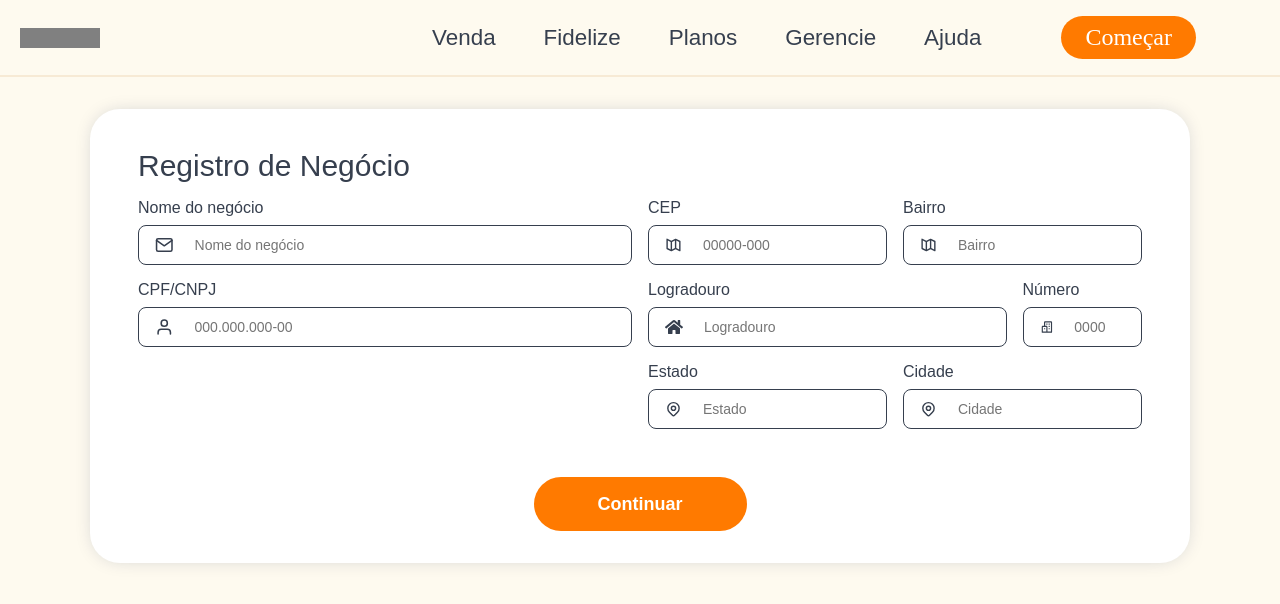
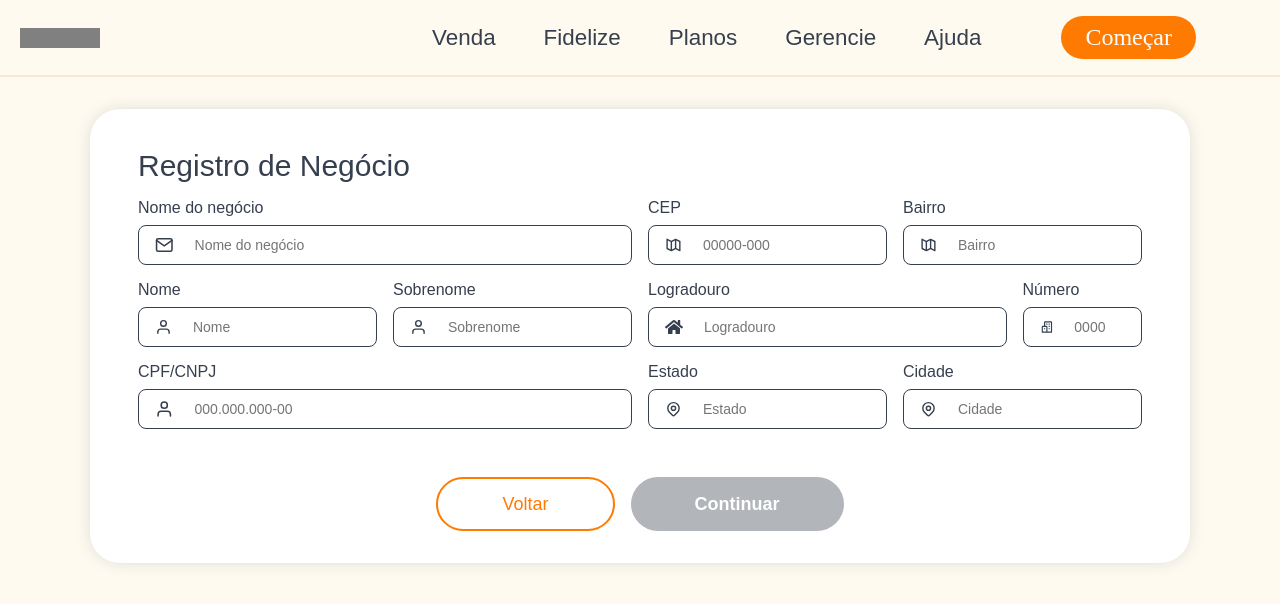
Before and after one commit to VictorCampelo/potty-dashboard, a Next.js app: page /business-register in a window 1280 px wide. Shown: the top 604 px of the page. Built offline with nearby package versions, Linux system fonts and the light colour scheme.

Commit message:
feat: Melhorado o layout do fluxo de cadastro de negócio

```diff
--- a/src/pages/business-register/index.tsx
+++ b/src/pages/business-register/index.tsx
@@ -22,6 +22,8 @@ import { SubmitHandler, useForm } from 'react-hook-form'
 import { yupResolver } from '@hookform/resolvers/yup'
 
 type bussinesRegisterFormData = {
+  firstName: string
+  lastName: string
   businessName: string
   cpfCnpj: string
   businessState: string
@@ -33,6 +35,8 @@ type bussinesRegisterFormData = {
 }
 
 const bussinesRegisterFormSchema = yup.object().shape({
+  firstName: yup.string().required('Primeiro nome obrigatório'),
+  lastName: yup.string().required('Último nome obrigatório'),
   businessName: yup.string().required('Nome do negócio obrigatório'),
   cpfCnpj: yup
     .string()
@@ -55,7 +59,8 @@ const BusinessRegister = () => {
     register,
     handleSubmit,
     formState: { errors, isSubmitting },
-    getValues
+    getValues,
+    watch
   } = useForm({
     resolver: yupResolver(bussinesRegisterFormSchema)
   })
@@ -63,6 +68,8 @@ const BusinessRegister = () => {
   const handleContinueRegister: SubmitHandler<bussinesRegisterFormData> =
     async (values, event) => {
       const store = {
+        firstName: values.firstName,
+        lastName: values.lastName,
         name: values.businessName,
         cpfCnpj: values.cpfCnpj,
         address: `${values.publicPlace}, n° ${values.number}, ${values.district}, CEP: ${values.cep}`,
@@ -97,6 +104,25 @@ const BusinessRegister = () => {
                   {...register('businessName')}
                   textError={errors.businessName?.message}
                   error={errors.businessName}
+                />
+              </div>
+              <div className="inputRow">
+                <Input
+                  label="Nome"
+                  placeholder="Nome"
+                  icon={<FiUser size={20} color="var(--black-800)" />}
+                  {...register('firstName')}
+                  textError={errors.firstName?.message}
+                  error={errors.firstName}
+                />
+
+                <Input
+                  label="Sobrenome"
+                  placeholder="Sobrenome"
+                  icon={<FiUser size={20} color="var(--black-800)" />}
+                  {...register('lastName')}
+                  textError={errors.lastName?.message}
+                  error={errors.lastName}
                 />
               </div>
               <div className="inputCol">
@@ -190,7 +216,27 @@ const BusinessRegister = () => {
             </div>
           </div>
           <div className="buttonContainer">
-            <Button type="submit" title="Continuar" />
+            <div style={{ marginRight: '1rem' }}>
+              <Button onClick={() => Router.back()} title="Voltar" border />
+            </div>
+            <div>
+              <Button
+                type="submit"
+                title="Continuar"
+                disabled={
+                  !watch('businessName') ||
+                  !watch('firstName') ||
+                  !watch('lastName') ||
+                  // !watch('cpfCnpj') ||
+                  !watch('cep') ||
+                  !watch('district') ||
+                  !watch('publicPlace') ||
+                  !watch('number') ||
+                  !watch('businessState') ||
+                  !watch('businessCity')
+                }
+              />
+            </div>
           </div>
         </form>
       </ContainerLojist>
--- a/src/styles/pages/preLogin.ts
+++ b/src/styles/pages/preLogin.ts
@@ -22,6 +22,7 @@ export const Container = styled.main`
     align-items: center;
     padding: 2.5rem 3rem 2rem 3rem;
     overflow-x: hidden;
+
     .title {
       width: 100%;
       margin-bottom: 1rem;
@@ -86,6 +87,7 @@ export const Container = styled.main`
 
     .buttonContainer {
       margin-top: 2rem;
+      display: flex;
     }
 
     .divisorContainer {
```
Also changed, not shown: src/pages/business-register/continue/index.tsx (+23 -2 lines), src/pages/business-register/finish/index.tsx (+16 -5 lines).
